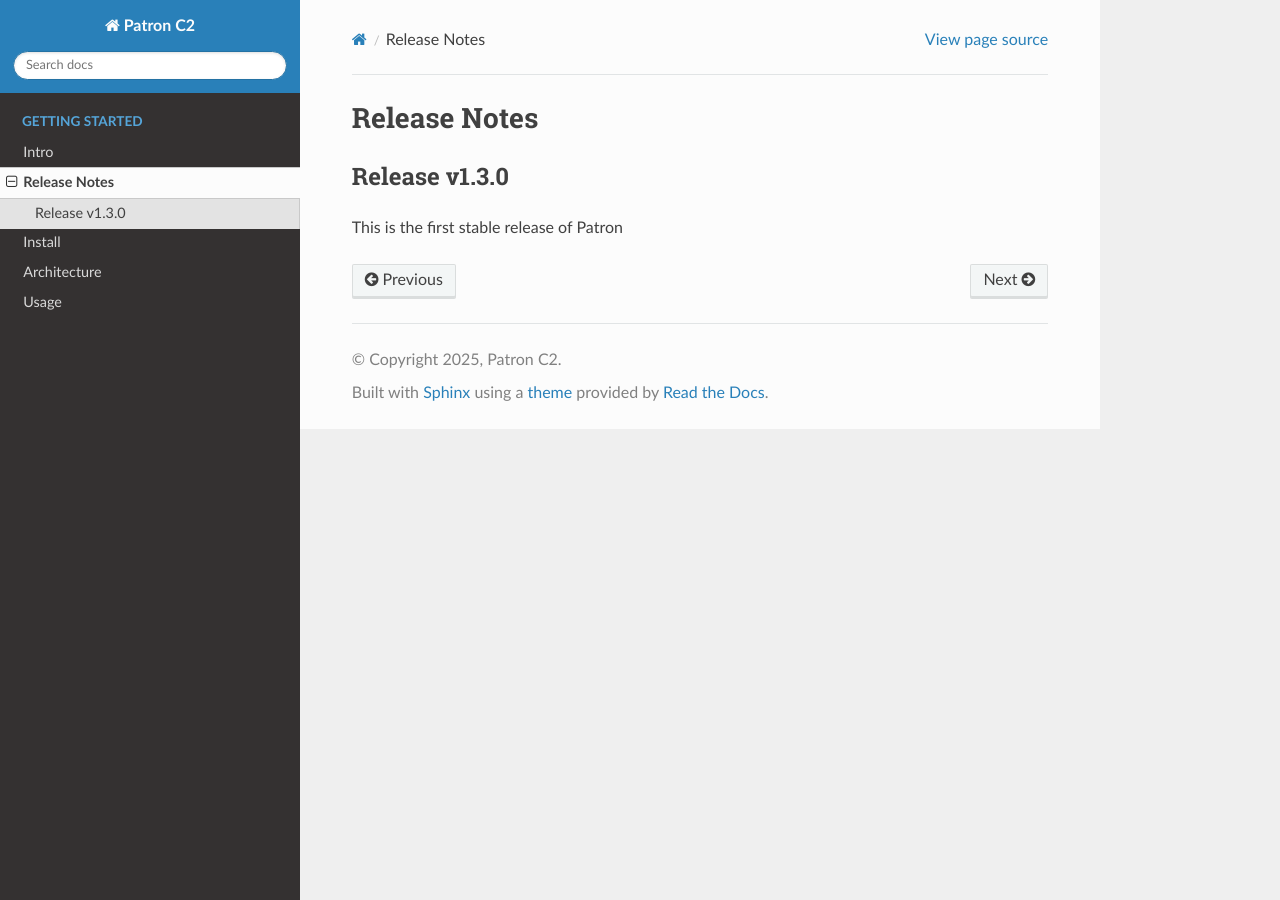
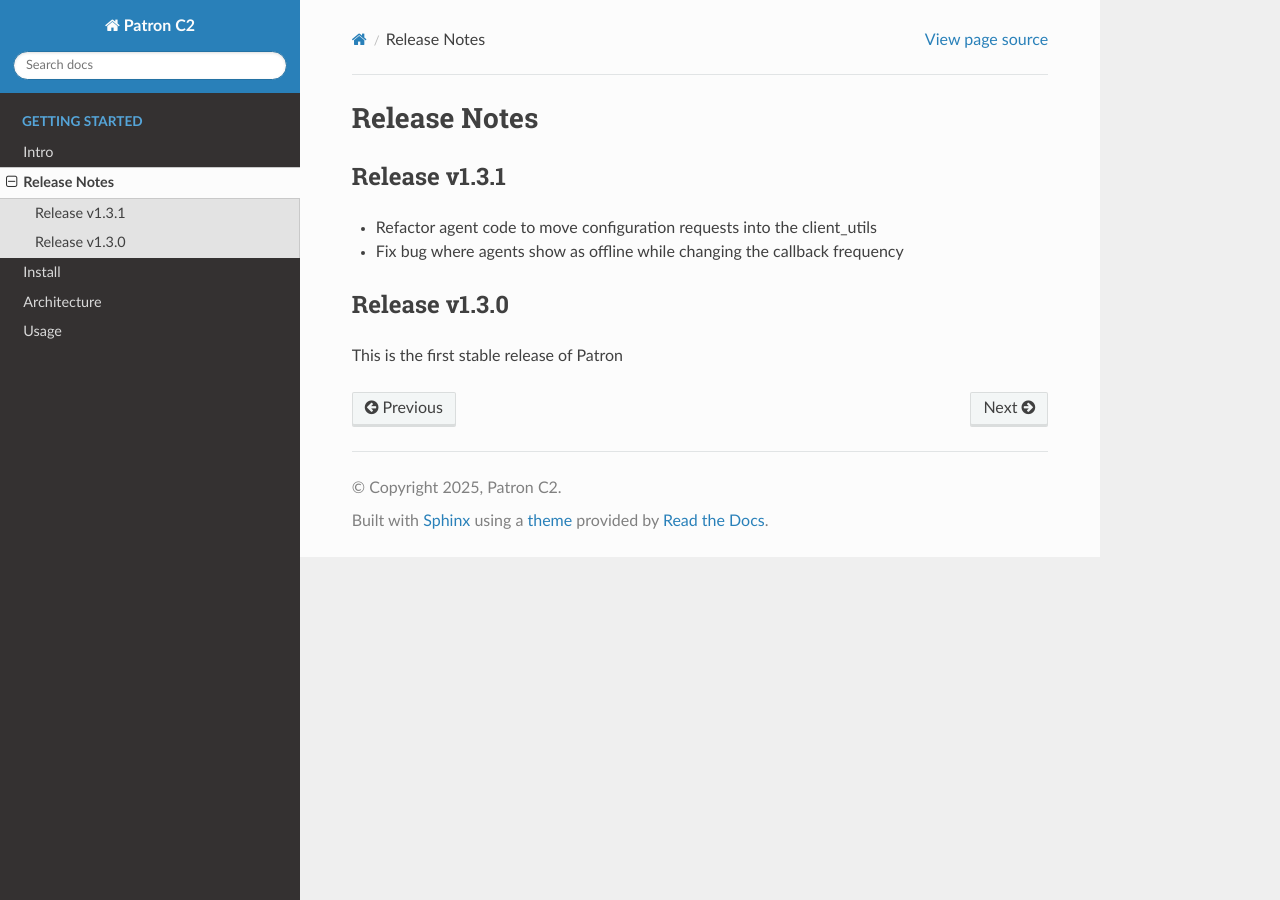
Before and after one commit to PatronC2/Documentation, a Sphinx documentation site: the page built from docs/release_notes.md, in a window 1280 px wide. Built offline with Sphinx 7.4.7 and the Read the Docs theme 3.1.0, drawn with Linux system fonts in a browser that asks for light colours.

Commit message:
v1.3.1 release notes

```diff
--- a/docs/release_notes.md
+++ b/docs/release_notes.md
@@ -1,4 +1,8 @@
 # Release Notes
+
+## Release v1.3.1
+* Refactor agent code to move configuration requests into the client_utils
+* Fix bug where agents show as offline while changing the callback frequency
 
 ## Release v1.3.0
 This is the first stable release of Patron
```
